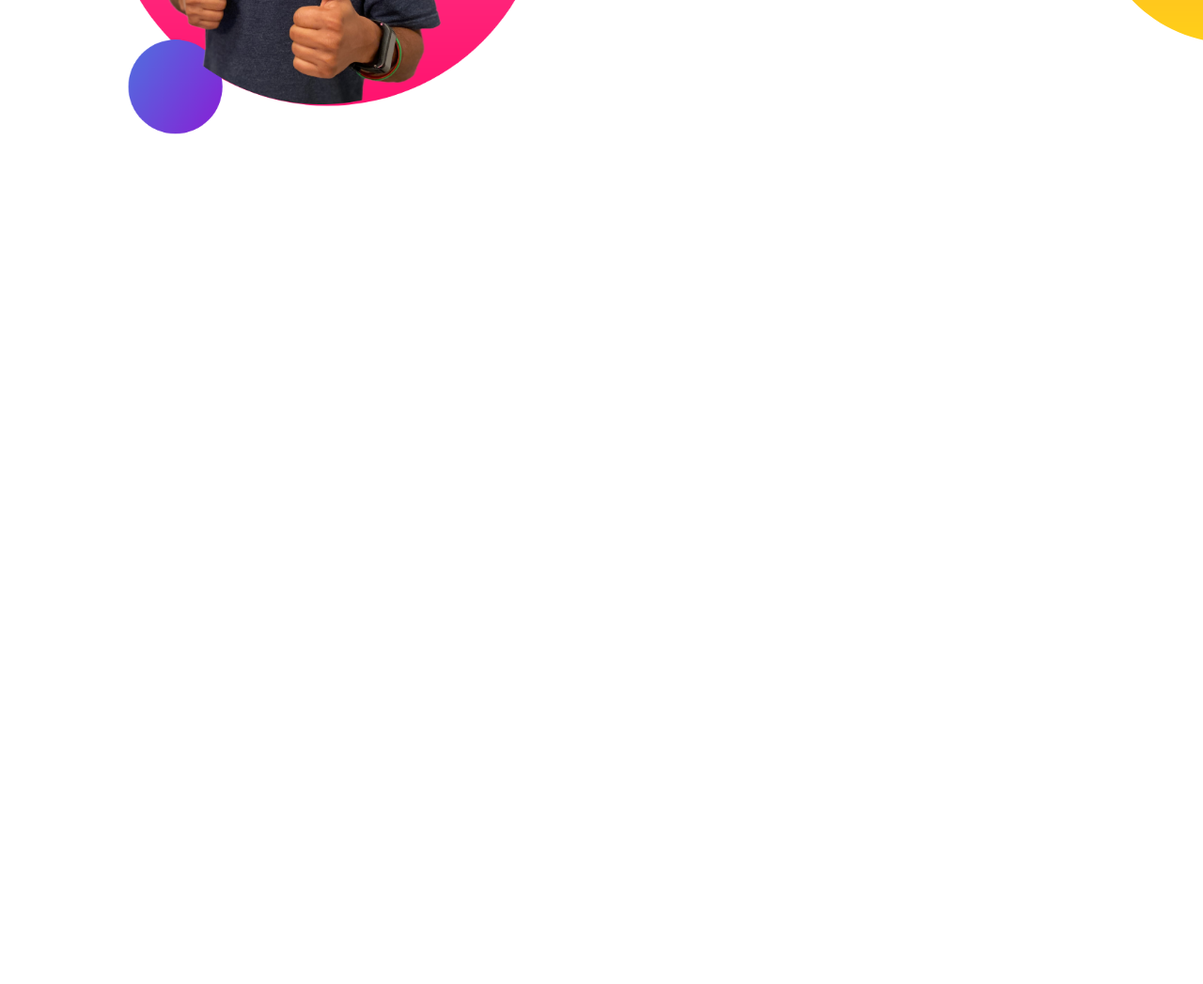
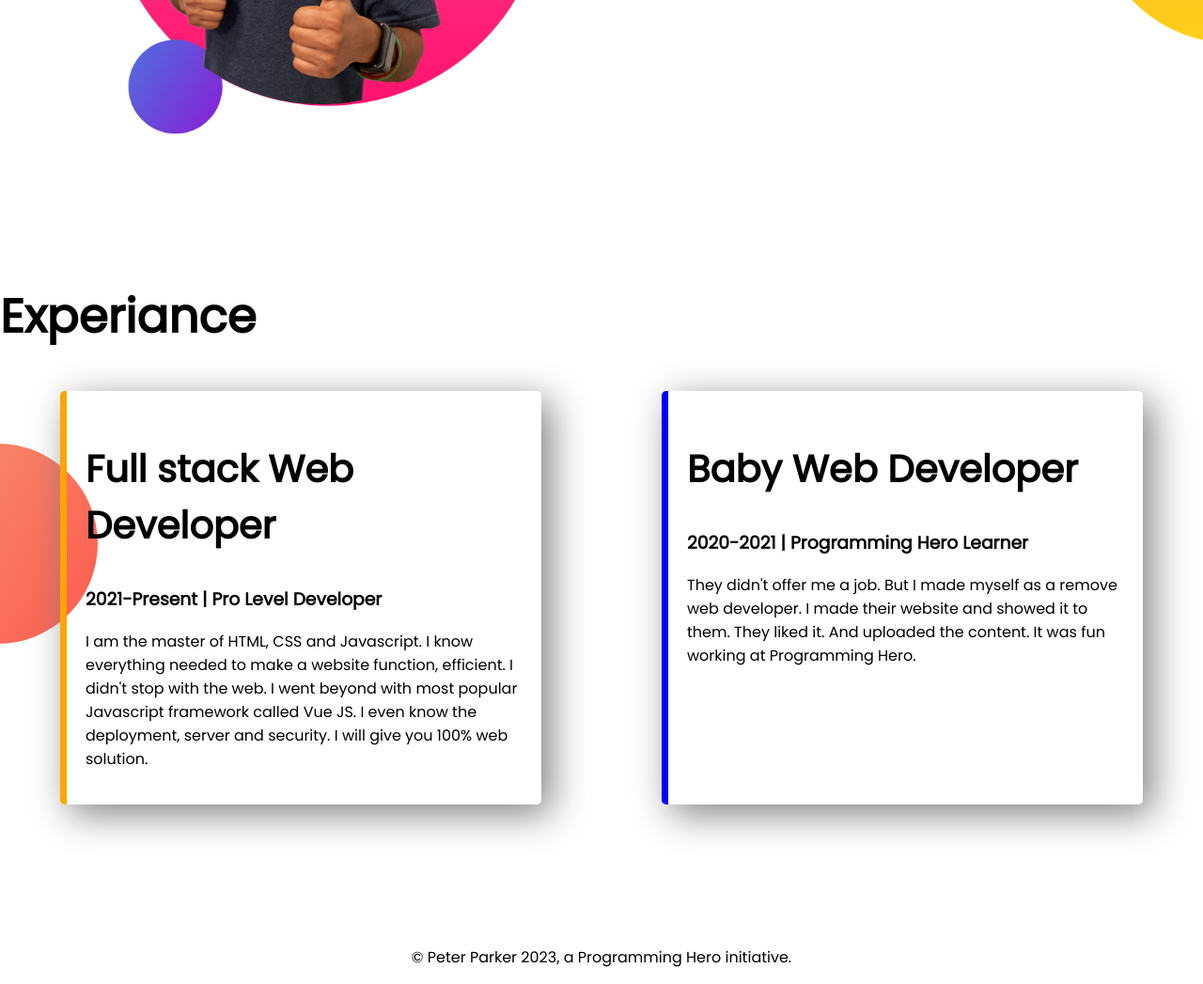
Before and after one commit to bossnoyon00/devoloper-portfolio, a plain HTML site: page index.html in a window 1280 px wide. Shown: the part 1027-2074 px from the top of the page at 94% size. Before the commit the page ends 1327 px from the top, so only its background shows below. Drawn offline with Linux system fonts and the light colour scheme.

Commit message:
style and added footer

```diff
--- a/index.html
+++ b/index.html
@@ -13,7 +13,7 @@
 </head>
 
 <body>
-    <section class="top-banner">
+    <section class="top-banner flexible-area">
         <div class="half-width">
             <h1>Welcome To</h1>
             <h1><span class="orange-color">Nurul Huda</span> World!</h1>
@@ -29,7 +29,7 @@
             <img src="images/jhankar.png" alt="jhankar bhai img">
         </div>
     </section>
-    <section class="dream-big">
+    <section class="dream-big flexible-area">
         <div class="half-width">
             <img src="images/jhankar2.png" alt="jhankar vai">
         </div>
@@ -42,6 +42,29 @@
                 RESUME</a>
         </div>
     </section>
+    <section class="experiance-area">
+        <h1>Experiance</h1>
+        <div class="flexible-area">
+            <div id="full-stack-developer" class="experiance-item">
+                <h2>Full stack Web Developer</h2>
+                <h3>2021-Present | Pro Level Developer</h3>
+                <p>I am the master of HTML, CSS and Javascript. I know everything needed to make a website function,
+                    efficient. I didn't stop with the web. I went beyond with most popular Javascript framework called
+                    Vue
+                    JS. I even know the deployment, server and security. I will give you 100% web solution.</p>
+            </div>
+            <div id="baby-web-developer" class="experiance-item">
+                <h2>Baby Web Developer</h2>
+                <h3>2020-2021 | Programming Hero Learner</h3>
+                <p>They didn't offer me a job. But I made myself as a remove web developer. I made their website and
+                    showed
+                    it to them. They liked it. And uploaded the content. It was fun working at Programming Hero.</p>
+            </div>
+        </div>
+    </section>
 </body>
+<footer>
+    <p>© Peter Parker 2023, a Programming Hero initiative.</p>
+</footer>
 
 </html>
--- a/style.css
+++ b/style.css
@@ -7,11 +7,15 @@ h1 {
     font-size: 50px;
 }
 
+h2 {
+    font-size: 40px;
+}
+
 .orange-color {
     color: orange;
 }
 
-section {
+.flexible-area {
     display: flex;
     margin-bottom: 150px;
 }
@@ -44,3 +48,30 @@ section {
     background-repeat: no-repeat;
     background-position: right;
 }
+
+.experiance-item {
+    width: 80%;
+    border-radius: 5px;
+    margin-left: 5%;
+    margin-right: 5%;
+    box-shadow: 10px 10px 40px gray;
+    padding: 20px;
+}
+
+.experiance-area {
+    background-image: url(images/exp-bg.png);
+    background-repeat: no-repeat;
+    background-position: left;
+}
+
+#full-stack-developer {
+    border-left: 7px solid orange;
+}
+
+#baby-web-developer {
+    border-left: 7px solid blue;
+}
+
+footer {
+    text-align: center;
+}
```
